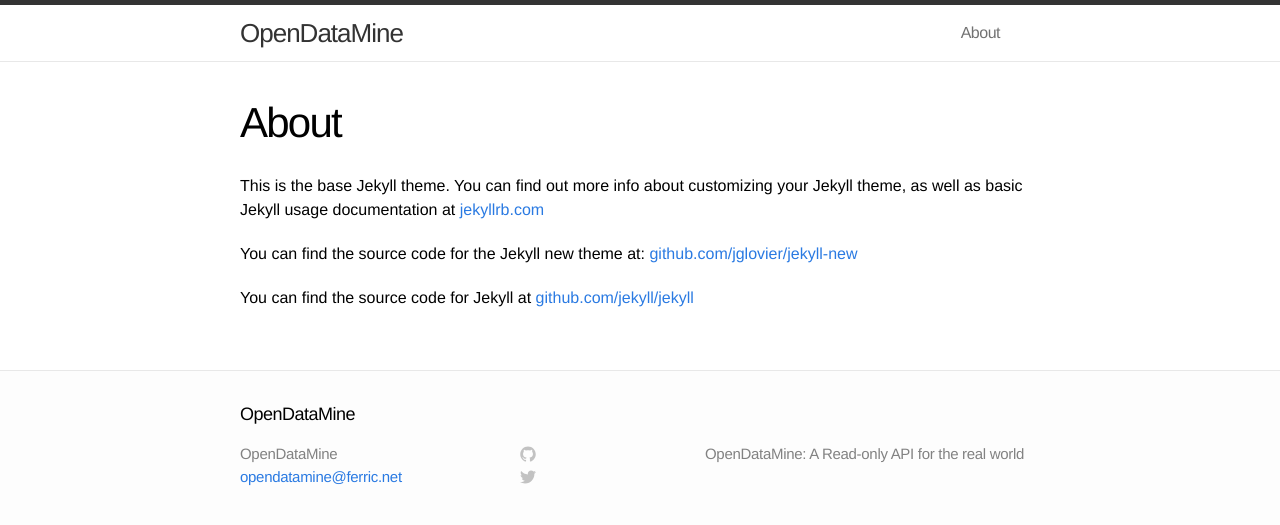
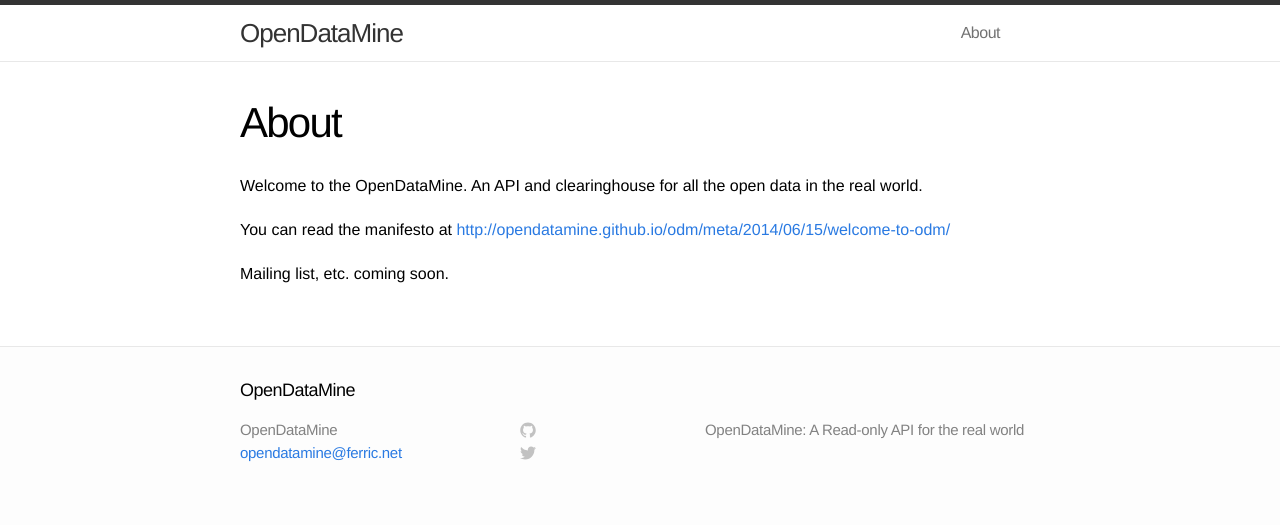
Before and after one commit to opendatamine/opendatamine.github.io, a Jekyll site: the page built from about.md, in a window 1280 px wide. Shown: the top 525 px of the page. Built offline with Jekyll 4.4.1, drawn with Linux system fonts in a browser that asks for light colours.

Commit message:
Updated About page

```diff
--- a/about.md
+++ b/about.md
@@ -4,8 +4,8 @@ title: About
 permalink: /about/
 ---
 
-This is the base Jekyll theme. You can find out more info about customizing your Jekyll theme, as well as basic Jekyll usage documentation at [jekyllrb.com](http://jekyllrb.com/)
+Welcome to the OpenDataMine. An API and clearinghouse for all the open data in the real world.
 
-You can find the source code for the Jekyll new theme at: [github.com/jglovier/jekyll-new](https://github.com/jglovier/jekyll-new)
+You can read the manifesto at [http://opendatamine.github.io/odm/meta/2014/06/15/welcome-to-odm/](http://opendatamine.github.io/odm/meta/2014/06/15/welcome-to-odm/)
 
-You can find the source code for Jekyll at [github.com/jekyll/jekyll](https://github.com/jekyll/jekyll)
+Mailing list, etc. coming soon.
```
